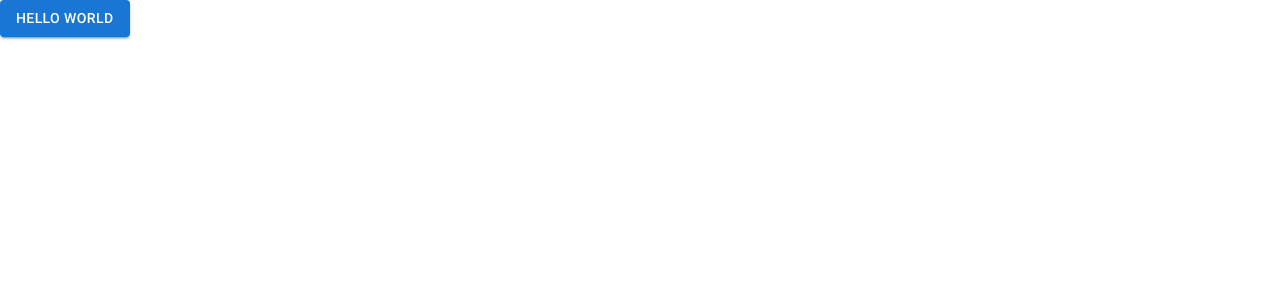
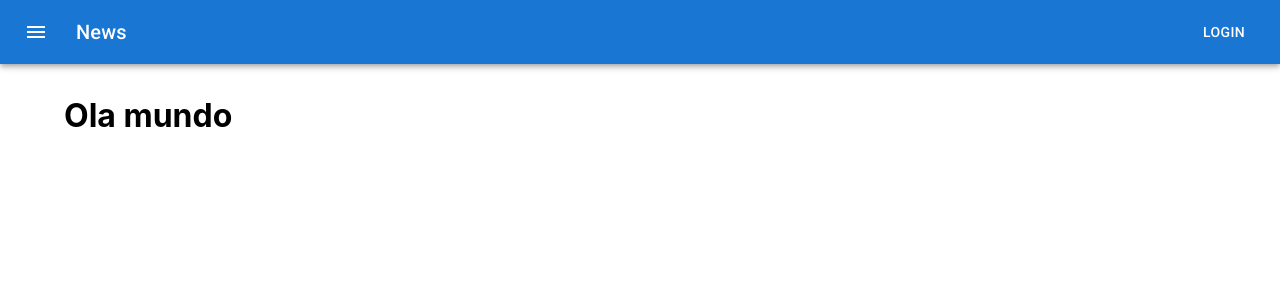
Before and after one commit to WagnerReis/CodeFlix, a React (Create React App) app: page / in a window 1280 px wide. Shown: the top 300 px of the page. Built offline with nearby package versions, Linux system fonts and the light colour scheme.

Commit message:
Criando primeiros componentes reutilizáveis

```diff
--- a/src/App.tsx
+++ b/src/App.tsx
@@ -1,10 +1,26 @@
-import * as React from 'react';
-import Button from '@mui/material/Button';
+import * as React from "react";
+import Button from "@mui/material/Button";
+import { Box, ThemeProvider, createTheme } from "@mui/material";
+import { Header } from "./components/Header";
+import { Layout } from "./components/Layout";
 
-export default function MyApp() {
+const theme = createTheme({});
+
+export default function App() {
   return (
-    <div>
-      <Button variant="contained">Hello World</Button>
-    </div>
+    <ThemeProvider theme={theme}>
+      <Box
+        component="main"
+        sx={{
+          height: "100vh",
+          // backgroundColor: "#000",
+        }}
+      >
+        <Header />
+        <Layout>
+          <h1>Ola mundo</h1>
+        </Layout>
+      </Box>
+    </ThemeProvider>
   );
 }
--- /dev/null
+++ b/src/components/Header.tsx
@@ -0,0 +1,34 @@
+import {
+  AppBar,
+  Box,
+  Button,
+  IconButton,
+  Toolbar,
+  Typography,
+} from "@mui/material";
+import MenuIcon from "@mui/icons-material/Menu";
+import React from "react";
+
+export function Header() {
+  return (
+    <Box sx={{ flexGrow: 1 }}>
+      <AppBar position="static">
+        <Toolbar>
+          <IconButton
+            size="large"
+            edge="start"
+            color="inherit"
+            aria-label="menu"
+            sx={{ mr: 2 }}
+          >
+            <MenuIcon />
+          </IconButton>
+          <Typography variant="h6" component="div" sx={{ flexGrow: 1 }}>
+            News
+          </Typography>
+          <Button color="inherit">Login</Button>
+        </Toolbar>
+      </AppBar>
+    </Box>
+  );
+}
--- /dev/null
+++ b/src/components/Layout.tsx
@@ -0,0 +1,12 @@
+import { Box, Container } from "@mui/material";
+import React from "react";
+
+export function Layout({ children }: { children: React.ReactNode }) {
+  return (
+    <Box>
+      <Container maxWidth="lg" sx={{ mt: 4, mb: 4, bg: "white" }}>
+        {children}
+      </Container>
+    </Box>
+  );
+}
```
